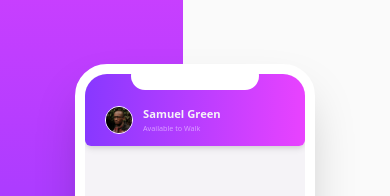
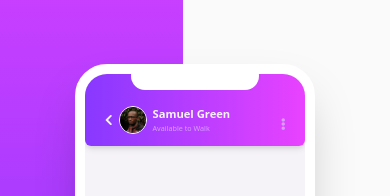
Before and after one commit to bryanmagalong/chat-app-css-react, a React (Create React App) app: page / in a window 390 px wide. Shown: the top 196 px of the page. Built offline with nearby package versions, Linux system fonts and the light colour scheme.

Commit message:
feat(MobileHeader): add more button and chevron left icon

```diff
--- a/src/components/MobileHeader/Avatar.js
+++ b/src/components/MobileHeader/Avatar.js
@@ -1,8 +1,22 @@
 import React from 'react';
+import { FontAwesomeIcon } from '@fortawesome/react-fontawesome';
+import { faChevronLeft } from '@fortawesome/free-solid-svg-icons';
+
+import MoreButton from './MoreButton';
 
 const Avatar = ({ src, alt, name, status }) => (
-  <div className="flex gap-x-2.5">
-    <img className="h-7 rounded-full border border-white" src={src} alt={alt} />
+  <div className="w-full flex  justify-between content-center">
+    <div className="flex gap-x-1.5 ">
+      <FontAwesomeIcon
+        className="self-center text-light-grayish-violet"
+        icon={faChevronLeft}
+        size="xs"
+      />
+      <img
+        className="h-7 rounded-full border border-white"
+        src={src}
+        alt={alt}
+      />
       <div className="flex flex-col">
         <p className="text-light-grayish-violet text-avatar-name font-bold">
           {name}
@@ -12,6 +26,9 @@ const Avatar = ({ src, alt, name, status }) => (
         </span>
       </div>
     </div>
+
+    <MoreButton />
+  </div>
 );
 
 export default Avatar;
--- /dev/null
+++ b/src/components/MobileHeader/MoreButton.js
@@ -0,0 +1,17 @@
+import React from 'react';
+import { FontAwesomeIcon } from '@fortawesome/react-fontawesome';
+import { faEllipsisV } from '@fortawesome/free-solid-svg-icons';
+
+const MoreButton = () => (
+  <div className=" self-end">
+    <button>
+      <FontAwesomeIcon
+        className="text-pale-violet"
+        icon={faEllipsisV}
+        size="xs"
+      />
+    </button>
+  </div>
+);
+
+export default MoreButton;
```
Lines whose indentation alone changed are shown as unchanged.
